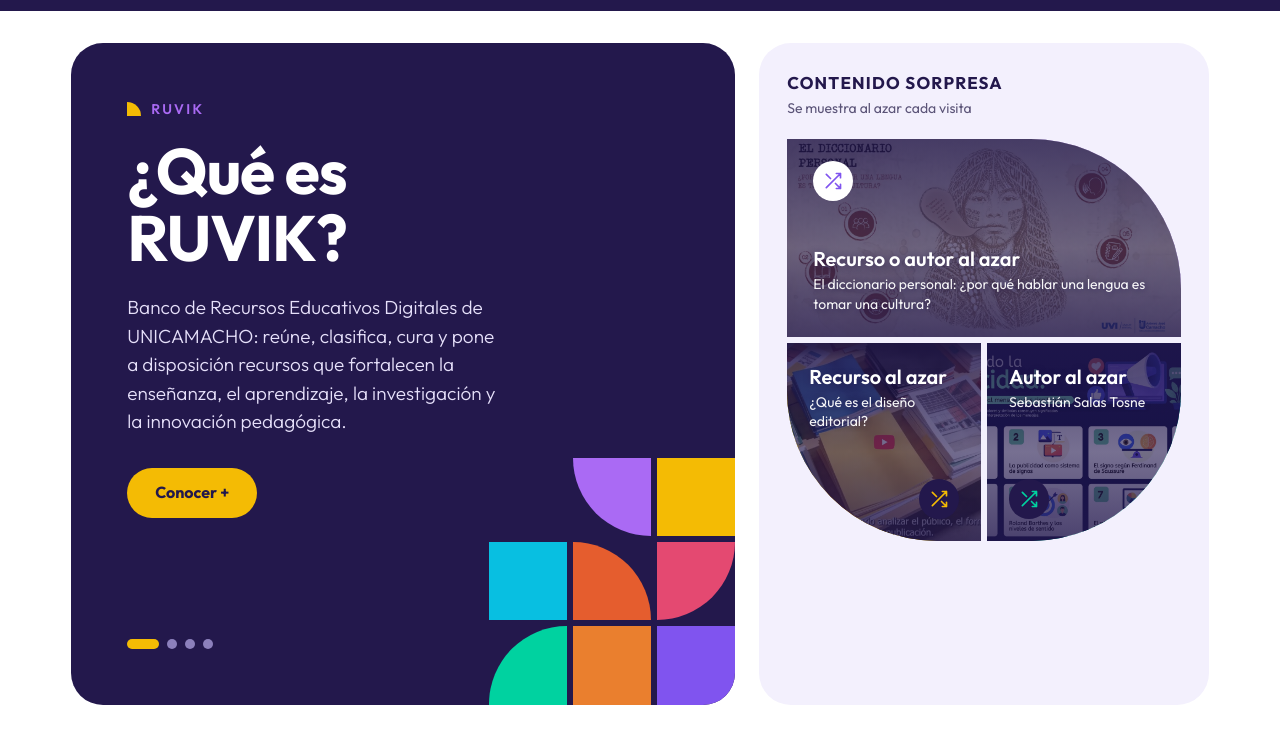
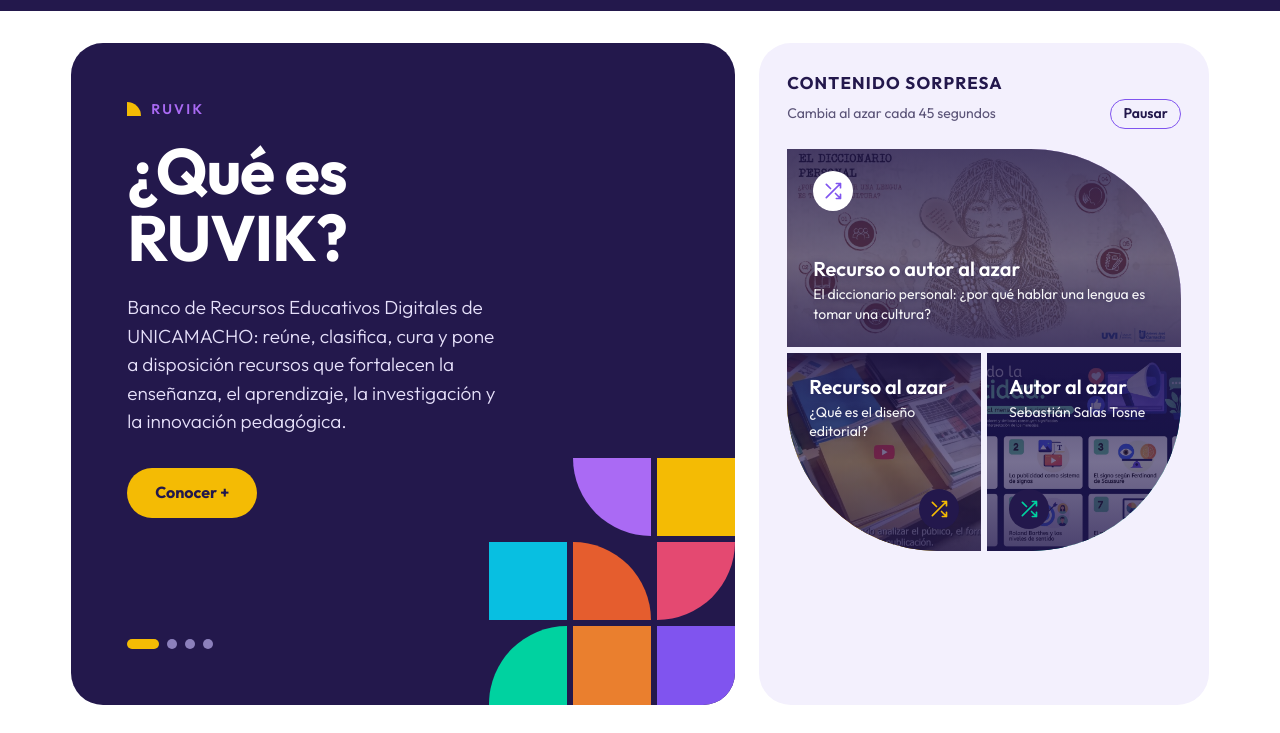
Before and after one commit to UVI-TECH/ruvik, a plain HTML site: page docs/index.html in a window 1280 px wide. Shown: the part 67-800 px from the top of the page. Drawn offline with Linux system fonts and the light colour scheme.

Commit message:
Add pause control to rotating surprise tiles (WCAG 2.2.2)
Pause on hover/focus, start paused with prefers-reduced-motion, and
toggle button with aria-pressed.

```diff
--- a/docs/css/layout.css
+++ b/docs/css/layout.css
@@ -286,6 +286,36 @@
   color: var(--neutral-text-secondary);
 }
 
+/* Fila subtítulo + botón de pausa del contenido sorpresa (WCAG 2.2.2) */
+.surprise__row {
+  display: flex;
+  flex-wrap: wrap;
+  align-items: center;
+  justify-content: space-between;
+  gap: var(--space-8) var(--space-12);
+}
+
+.surprise__toggle {
+  padding: var(--space-4) var(--space-12);
+  border: 1px solid var(--brand-violet);
+  border-radius: var(--radius-pill);
+  background: transparent;
+  color: var(--brand-navy);
+  font-weight: var(--fw-semibold);
+  cursor: pointer;
+}
+
+.surprise__toggle:hover,
+.surprise__toggle[aria-pressed="true"] {
+  background: var(--brand-violet);
+  color: var(--neutral-white);
+}
+
+.surprise__toggle:focus-visible {
+  outline: 2px solid var(--brand-violet);
+  outline-offset: 2px;
+}
+
 .surprise__tiles {
   display: grid;
   grid-template-columns: repeat(2, minmax(0, 1fr));
--- a/docs/index.html
+++ b/docs/index.html
@@ -139,7 +139,10 @@
       <section class="surprise" id="sorpresa" aria-labelledby="sorpresa-title">
         <div class="surprise__heading">
           <h2 class="t-heading-section" id="sorpresa-title">Contenido sorpresa</h2>
-          <p class="surprise__sub t-body-small">Se muestra al azar cada visita</p>
+          <div class="surprise__row">
+            <p class="surprise__sub t-body-small" id="sorpresa-sub">Cambia al azar cada 45 segundos</p>
+            <button class="surprise__toggle t-body-small" type="button" aria-pressed="false" aria-describedby="sorpresa-sub" data-surprise-toggle hidden>Pausar</button>
+          </div>
         </div>
         <div class="surprise__tiles">
           <a class="tile tile--violet" href="#" data-random="any">
--- a/docs/js/main.js
+++ b/docs/js/main.js
@@ -212,7 +212,9 @@
   };
 
   /* Cada tarjeta muestra la portada del recurso (o del recurso del autor) y
-     cambia sola cada 45 s; el enlace y la etiqueta accesible acompañan a la imagen. */
+     cambia sola cada 45 s; el enlace y la etiqueta accesible acompañan a la imagen.
+     WCAG 2.2.2: botón para pausar/reanudar, pausa mientras el cursor o el foco
+     están en las tarjetas, y sin rotación automática con movimiento reducido. */
   const SURPRISE_MS = 45000;
 
   function initSurprise(root) {
@@ -261,8 +263,37 @@
       };
     });
 
+    if (!tiles.length) return;
+
+    const section = root;
+    const toggle = root.querySelector("[data-surprise-toggle]");
+    const sub = root.querySelector("#sorpresa-sub");
+    let paused = window.matchMedia("(prefers-reduced-motion: reduce)").matches;
+    let hovering = false;
+    let focused = false;
+
+    const render = () => {
+      if (!toggle) return;
+      toggle.hidden = false;
+      toggle.setAttribute("aria-pressed", String(paused));
+      toggle.textContent = paused ? "Reanudar" : "Pausar";
+      if (sub) sub.textContent = paused ? "Cambio automático en pausa" : "Cambia al azar cada 45 segundos";
+    };
+
+    toggle?.addEventListener("click", () => {
+      paused = !paused;
+      render();
+    });
+    section.addEventListener("mouseenter", () => (hovering = true));
+    section.addEventListener("mouseleave", () => (hovering = false));
+    section.addEventListener("focusin", () => (focused = true));
+    section.addEventListener("focusout", (e) => {
+      if (!section.contains(e.relatedTarget)) focused = false;
+    });
+    render();
+
     setInterval(() => {
-      if (document.hidden) return;
+      if (document.hidden || paused || hovering || focused) return;
       tiles.forEach((tile) => tile._next());
     }, SURPRISE_MS);
   }
```
